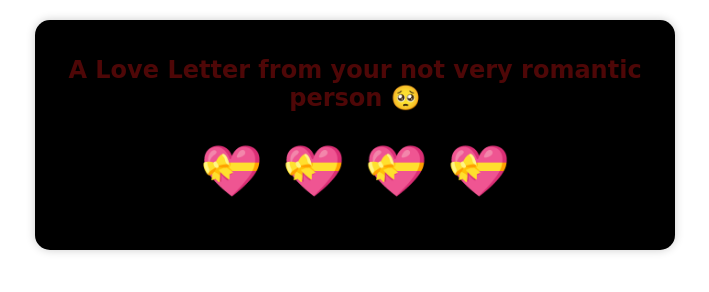
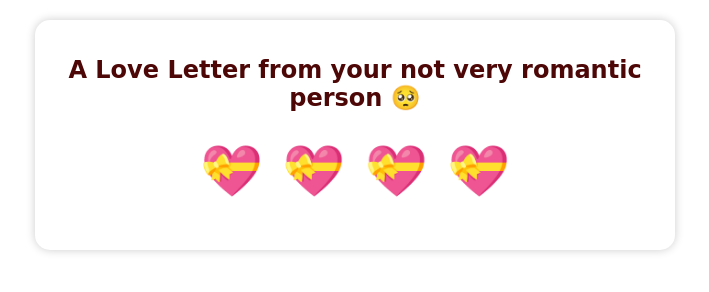
Before and after one commit to jenjennx/valentines-secret, a plain HTML site: page index.html in a window 1280 px wide. Shown: the whole page, without its empty margins (285-994 px from the left). Drawn offline with Linux system fonts and the light colour scheme.

Commit message:
Update style.css

```diff
--- a/style.css
+++ b/style.css
@@ -10,7 +10,7 @@ body {
 .container {
     max-width: 600px;
     margin: auto;
-    background: #000000;
+    color: #f00000;
     padding: 20px;
     border-radius: 15px;
     box-shadow: 0px 0px 10px rgba(0, 0, 0, 0.2);
```
